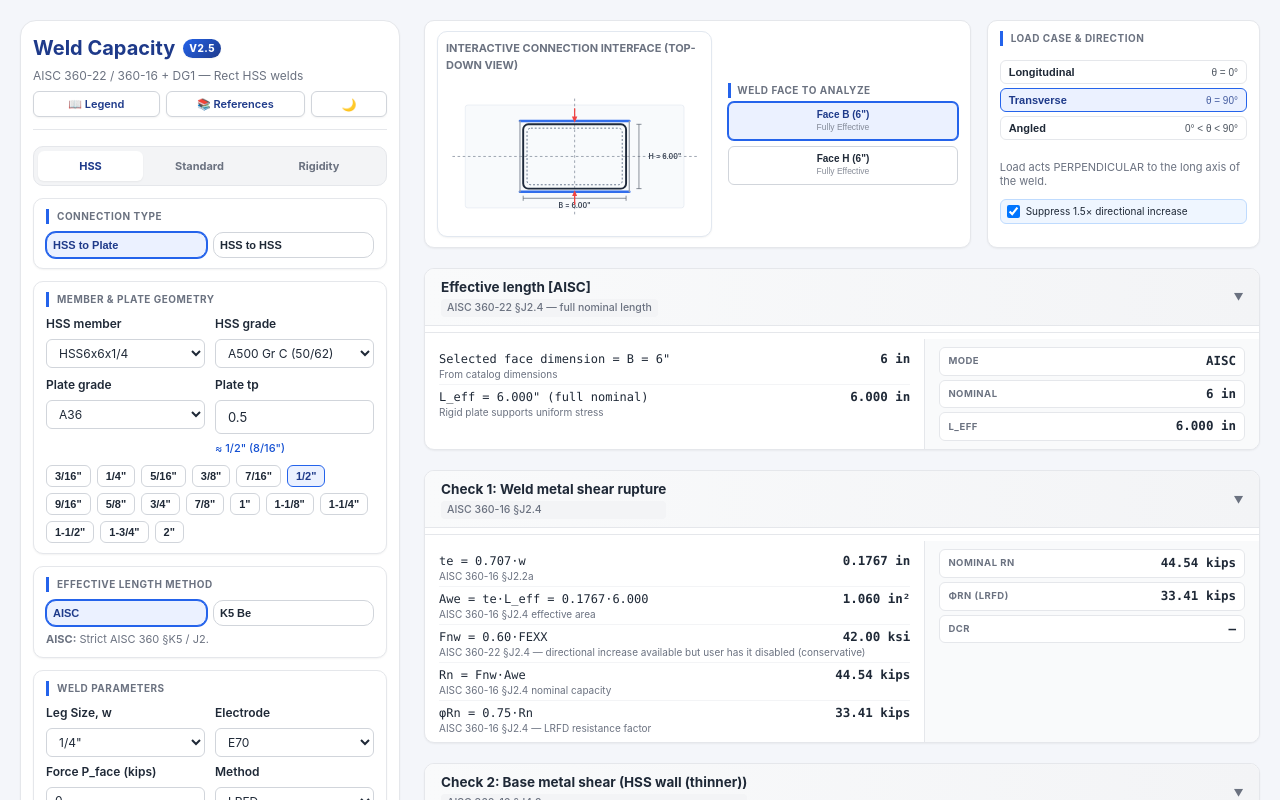
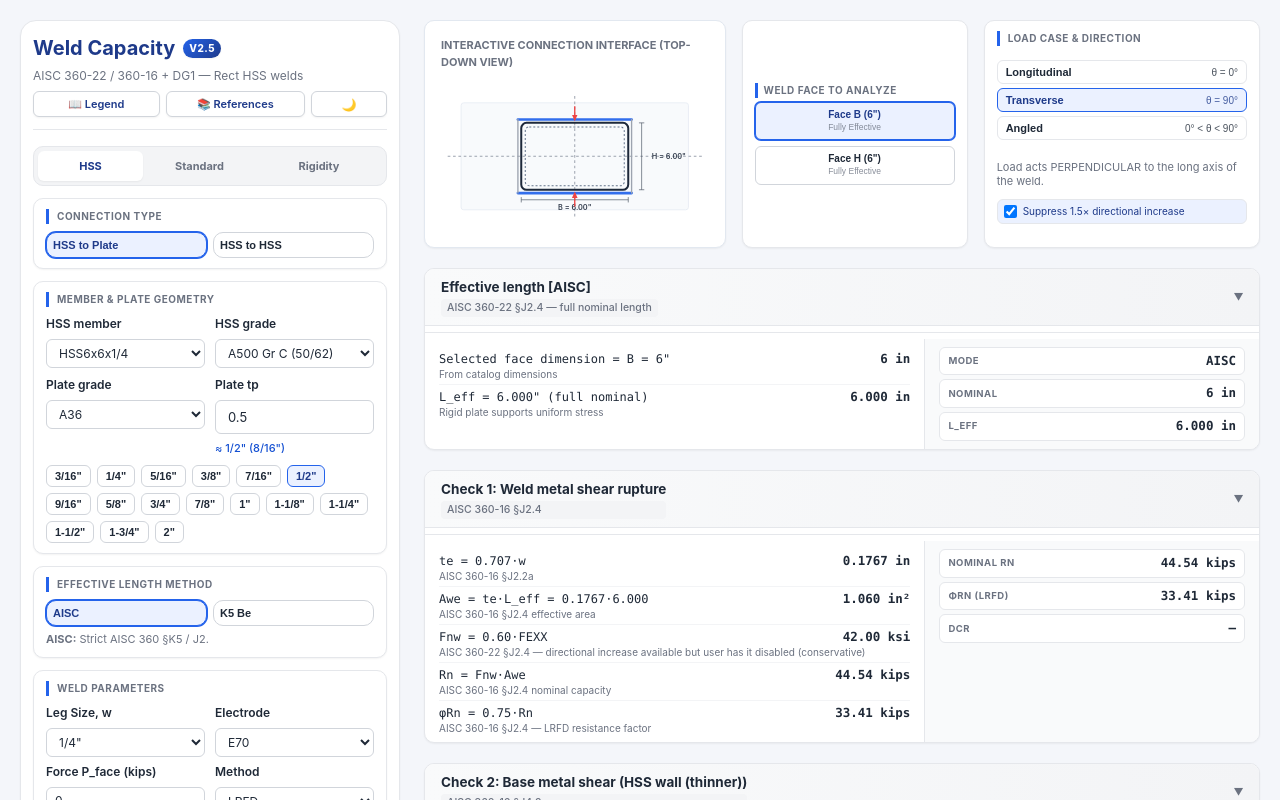
Before and after one commit to mEat89/weldCalc, a React (Vite) app: page / in a window 1280 px wide. Both pictures are taken after a click on the button "HSS to Plate". Shown: the top 800 px of the page. Built offline with nearby package versions, Linux system fonts and the light colour scheme.

Commit message:
fix: resolve nested diagram card in HSS tab and improve dark mode contrast for kds suppression checkbox

```diff
--- a/src/components/tabs/HSSTab.jsx
+++ b/src/components/tabs/HSSTab.jsx
@@ -497,8 +497,7 @@ export default function HSSTab({ activeTab, setActiveTab, tabs, setLegendOpen, s
       <main className="app-main-content">
         {/* TOP 2-COLUMN CONTROL PANEL GRID (Compacted) */}
         <div className="top-controls-grid hss-top-grid">
-          {/* Column 1: Interactive SVG Diagram & Face Analysis (Side-by-Side) */}
-          <div className="card compact top-grid-card diagram-controls-card-side" style={{ display: "grid", gridTemplateColumns: "1.2fr 1fr", gap: "16px", alignItems: "center" }}>
+          {/* Column 1: Interactive SVG Diagram (Standalone Card, matches other tabs) */}
           <HssSvgDiagram
             selectedFaceDim={selectedFaceDim}
             branch={branch}
@@ -506,8 +505,8 @@ export default function HSSTab({ activeTab, setActiveTab, tabs, setLegendOpen, s
             angleDeg={angleDeg}
           />
 
-            {/* Weld Face Selection & Branch Orientation inline to the side of the diagram */}
-            <div style={{ display: "flex", flexDirection: "column", gap: "10px", height: "100%", justifyContent: "center" }}>
+          {/* Column 2: Weld Face Selection & Branch Orientation (Standalone Card) */}
+          <div className="card compact top-grid-card" style={{ display: "flex", flexDirection: "column", gap: "10px", justifyContent: "center" }}>
 
             <div style={{ display: "flex", flexDirection: "column", gap: "4px" }}>
               <div className="card-section-label" style={{ margin: 0, paddingLeft: "6px", fontSize: "10px" }}>Weld Face to Analyze</div>
@@ -559,7 +558,6 @@ export default function HSSTab({ activeTab, setActiveTab, tabs, setLegendOpen, s
             )}
 
           </div>
-          </div>
 
           {/* Column 2: Load case / direction (Compacted) */}
           <div className="card compact top-grid-card" style={{ display: "flex", flexDirection: "column", gap: "6px" }}>
@@ -599,13 +597,13 @@ export default function HSSTab({ activeTab, setActiveTab, tabs, setLegendOpen, s
             </div>
 
             {loadCase === "trans" && (
-              <div style={{ marginTop: "4px", fontSize: "11px", backgroundColor: "#eff6ff", border: "1px solid #bfdbfe", padding: "4px 6px", borderRadius: "var(--radius-sm)" }}>
+              <div style={{ marginTop: "4px", fontSize: "11px", backgroundColor: "var(--primary-light)", border: "1px solid var(--border-color)", color: "var(--primary-dark)", padding: "4px 6px", borderRadius: "var(--radius-sm)" }}>
                 {lockDirectional ? (
-                  <span style={{ color: "var(--primary-dark)", fontWeight: "600", fontSize: "10px" }}>
+                  <span style={{ color: "inherit", fontWeight: "600", fontSize: "10px" }}>
                     kds = 1.0 Locked: {connType === "hss2hss" ? "HSS branch weld non-uniformity" : "K5 Be mode"}
                   </span>
                 ) : (
-                  <label style={{ display: "flex", alignItems: "center", gap: "6px", cursor: "pointer", fontSize: "10px" }}>
+                  <label style={{ display: "flex", alignItems: "center", gap: "6px", cursor: "pointer", fontSize: "10px", color: "inherit" }}>
                     <input
                       type="checkbox"
                       checked={!useDirectional}
--- a/src/components/tabs/StandardShapesTab.jsx
+++ b/src/components/tabs/StandardShapesTab.jsx
@@ -227,8 +227,8 @@ export default function StandardShapesTab({ activeTab, setActiveTab, tabs, setLe
             </div>
 
             {loadCase === "trans" && (
-              <div style={{ marginTop: "4px", fontSize: "11px", backgroundColor: "#eff6ff", border: "1px solid #bfdbfe", padding: "4px 6px", borderRadius: "var(--radius-sm)" }}>
-                <label style={{ display: "flex", alignItems: "center", gap: "6px", cursor: "pointer", fontSize: "10px" }}>
+              <div style={{ marginTop: "4px", fontSize: "11px", backgroundColor: "var(--primary-light)", border: "1px solid var(--border-color)", color: "var(--primary-dark)", padding: "4px 6px", borderRadius: "var(--radius-sm)" }}>
+                <label style={{ display: "flex", alignItems: "center", gap: "6px", cursor: "pointer", fontSize: "10px", color: "inherit" }}>
                   <input
                     type="checkbox"
                     checked={!useDirectional}
--- a/src/index.css
+++ b/src/index.css
@@ -1415,7 +1415,7 @@ body {
 }
 
 .hss-top-grid {
-  grid-template-columns: 2fr 1fr;
+  grid-template-columns: 1.2fr 0.9fr 1.1fr;
 }
 
 .diagram-controls-card-side {
```
Lines whose indentation alone changed are shown as unchanged.
